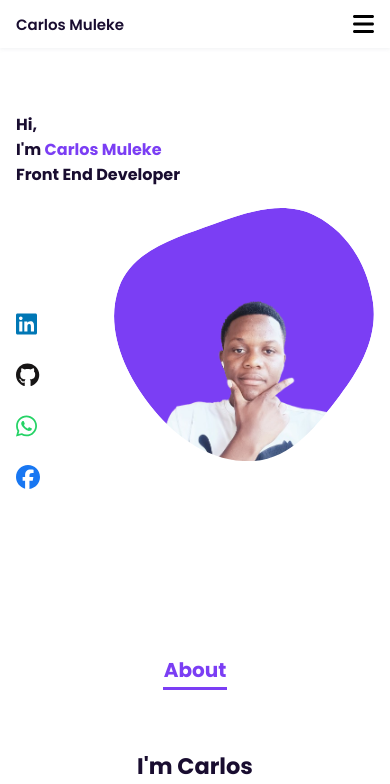
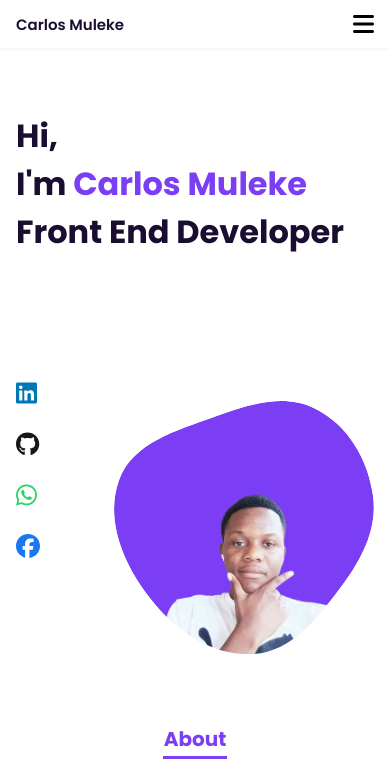
Before and after one commit to carlos45-dev/portfolio-website, a React (Vite) app: page / in a window 390 px wide. Shown: the top 784 px of the page. Built offline with nearby package versions, Linux system fonts and the light colour scheme; grey boxes are pictures that could not be loaded.

Commit message:
portfolio

```diff
--- a/src/index.css
+++ b/src/index.css
@@ -1,4 +1,4 @@
-
+/*===== GOOGLE FONTS =====*/
 @import url("https://fonts.googleapis.com/css2?family=Poppins:wght@400;600;700&display=swap");
 /*===== VARIABLES CSS =====*/
 :root {
@@ -12,7 +12,7 @@
   --second-color: hsl(var(--hue-color), 56%, 12%);
   /*===== Fuente y tipografia =====*/
   --body-font: "Poppins", sans-serif;
-  --big-font-size: 1rem;
+  --big-font-size: 2rem;
   --h2-font-size: 1.25rem;
   --normal-font-size: .938rem;
   --smaller-font-size: .75rem;
@@ -133,11 +133,6 @@ img {
     background-color: var(--second-color);
     transition: 0.5s;
   }
-  .remove {
-    display: none;
-  }
-
-
 }
 .nav__item {
   margin-bottom: var(--mb-4);
@@ -200,7 +195,6 @@ img {
   color: var(--first-color);
 }
 .home__social {
-
   display: flex;
   flex-direction: column;
 }
@@ -216,9 +210,8 @@ img {
 .home__img {
   position: absolute;
   right: 0;
-  top: 90px;
+  bottom: 0;
   width: 260px;
-  margin-top:70px;
 }
 .home__blob {
   fill: var(--first-color);
```
